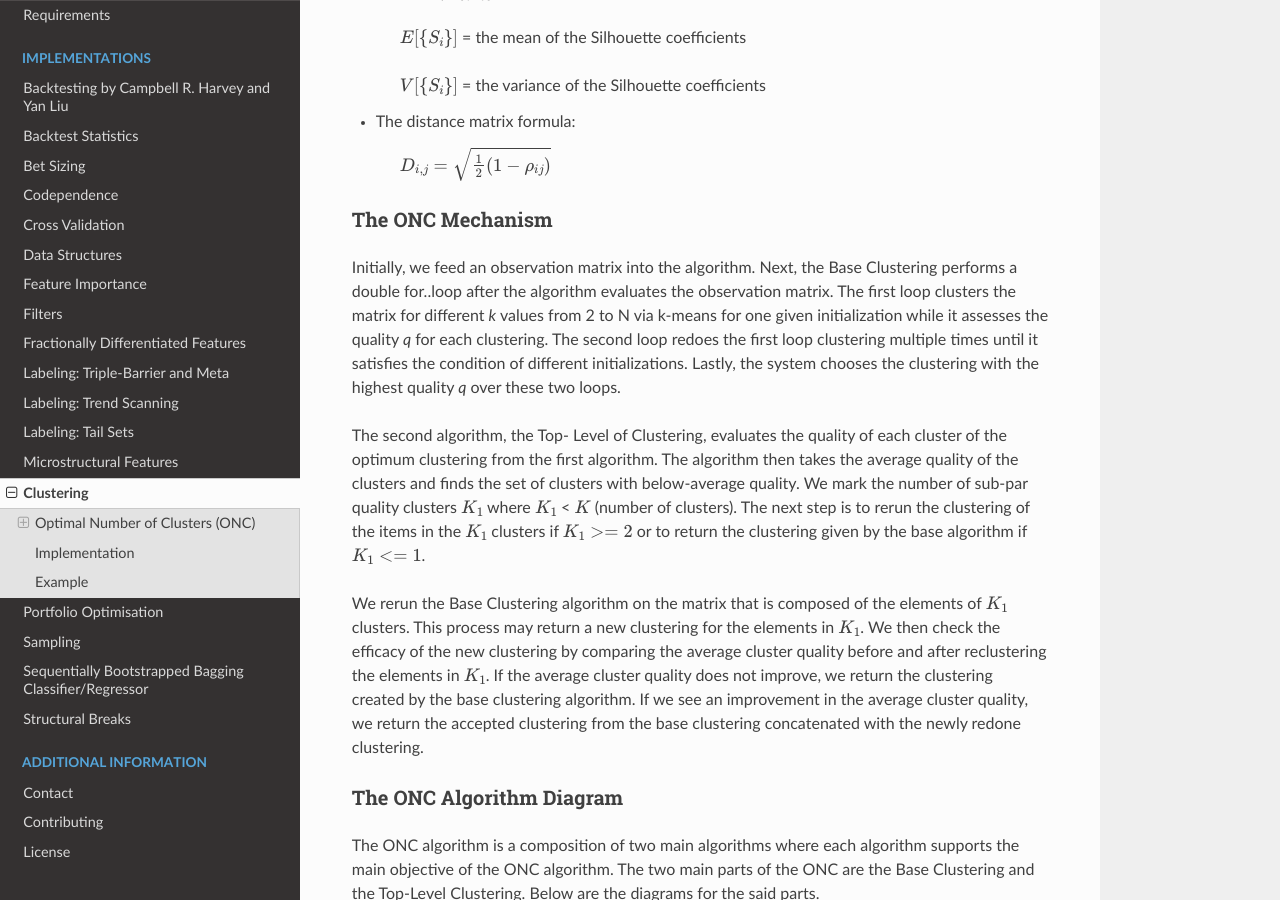
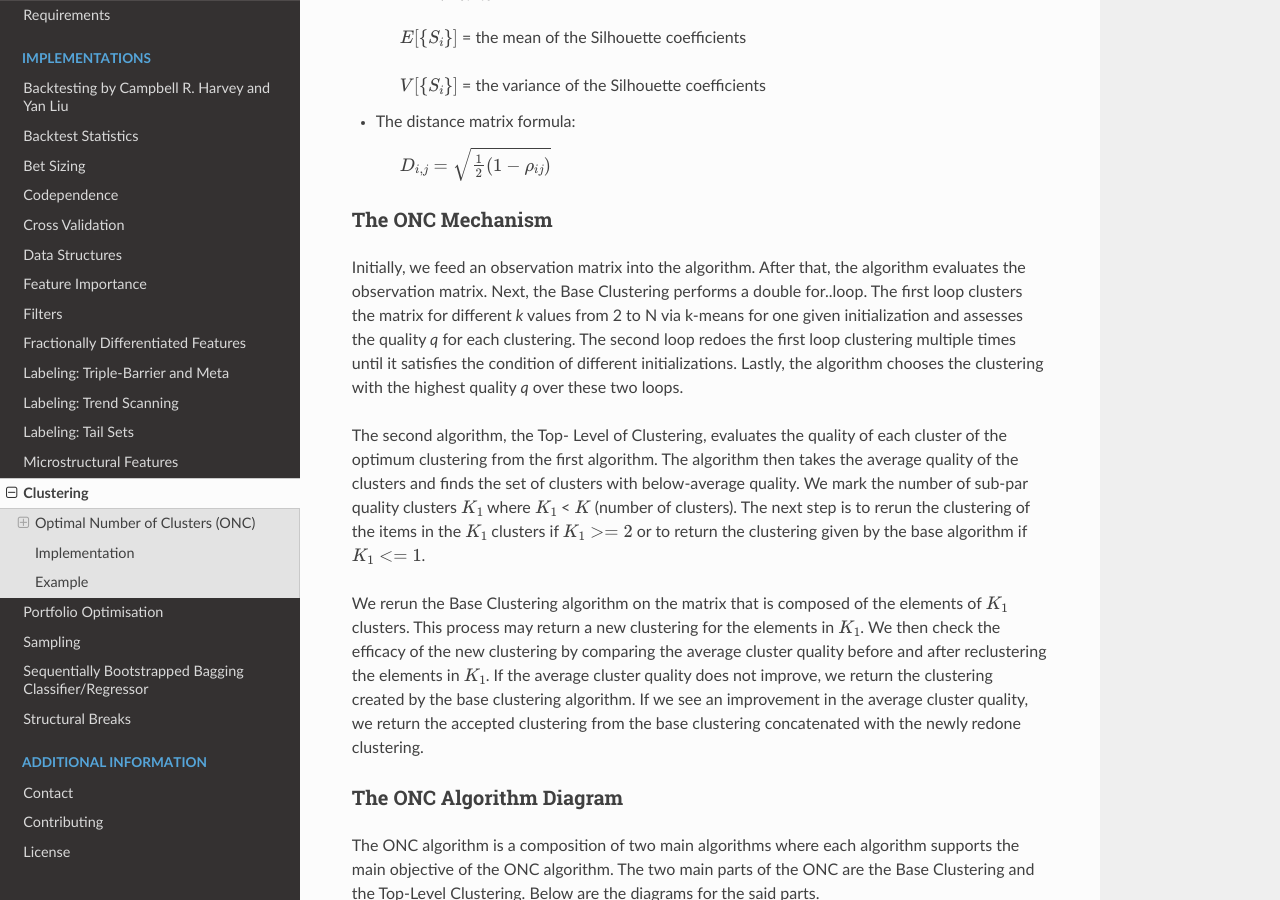
Before and after one commit to hudson-and-thames/mlfinlab, a Sphinx documentation site: the page built from docs/source/implementations/clustering.rst, in a window 1280 px wide and 900 px high, scrolled down 1132 px. Built offline with Sphinx 7.4.7 and the Read the Docs theme 2.0.0, drawn with Linux system fonts in a browser that asks for light colours.

Commit message:
modified clustering.rst

```diff
--- a/docs/source/implementations/clustering.rst
+++ b/docs/source/implementations/clustering.rst
@@ -46,7 +46,7 @@
 The ONC Mechanism
 *****************
 
-Initially, we feed an observation matrix into the algorithm. Next, the Base Clustering performs a double for..loop after the algorithm evaluates the observation matrix. The first loop clusters the matrix for different *k* values from 2 to N via k-means for one given initialization while it assesses the quality *q* for each clustering. The second loop redoes the first loop clustering multiple times until it satisfies the condition of different initializations. Lastly, the system chooses the clustering with the highest quality *q* over these two loops.
+Initially, we feed an observation matrix into the algorithm. After that, the algorithm evaluates the observation matrix. Next, the Base Clustering performs a double for..loop. The first loop clusters the matrix for different *k* values from 2 to N via k-means for one given initialization and assesses the quality *q* for each clustering. The second loop redoes the first loop clustering multiple times until it satisfies the condition of different initializations. Lastly, the algorithm chooses the clustering with the highest quality *q* over these two loops.
 
 The second algorithm, the Top- Level of Clustering, evaluates the quality of each cluster of the optimum clustering from the first algorithm. The algorithm then takes the average quality of the clusters and finds the set of clusters with below-average quality. We mark the number of sub-par quality clusters :math:`K_1` where :math:`K_1` < :math:`K` (number of clusters). The next step is to rerun the clustering of the items in the :math:`K_1` clusters if :math:`K_1 >=2` or to return the clustering given by the base algorithm if :math:`K_1 <=1`.
 
```
